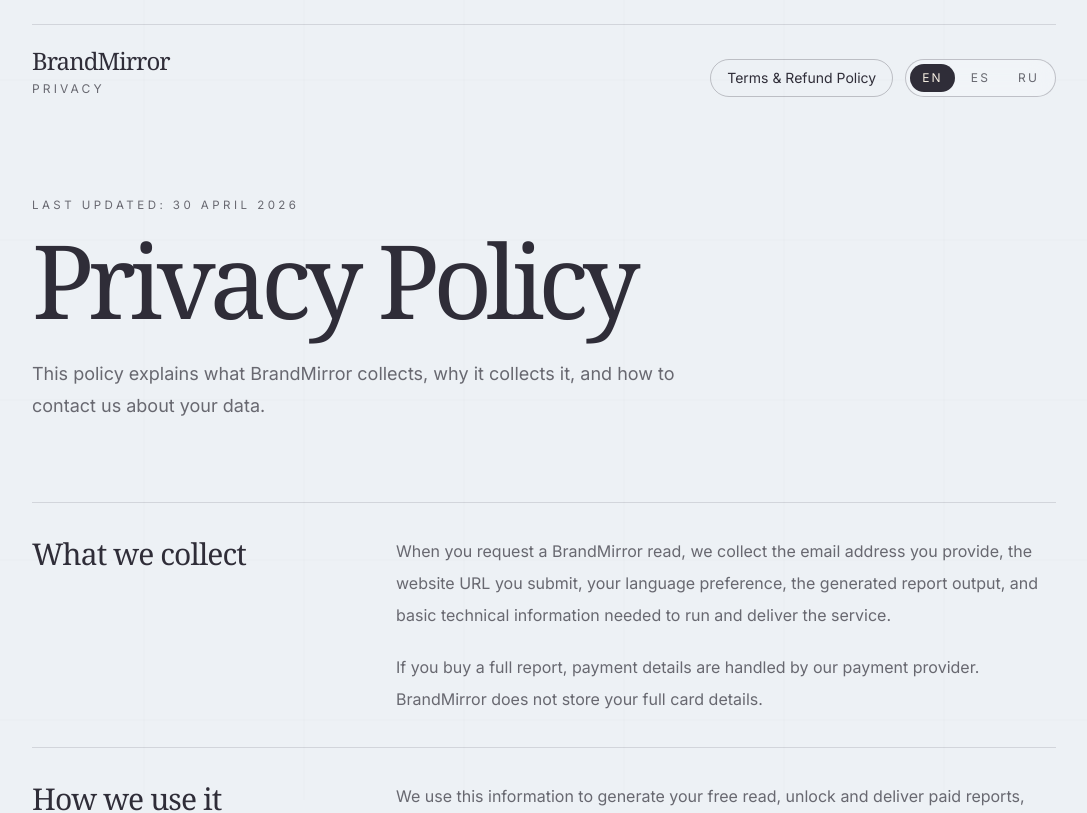
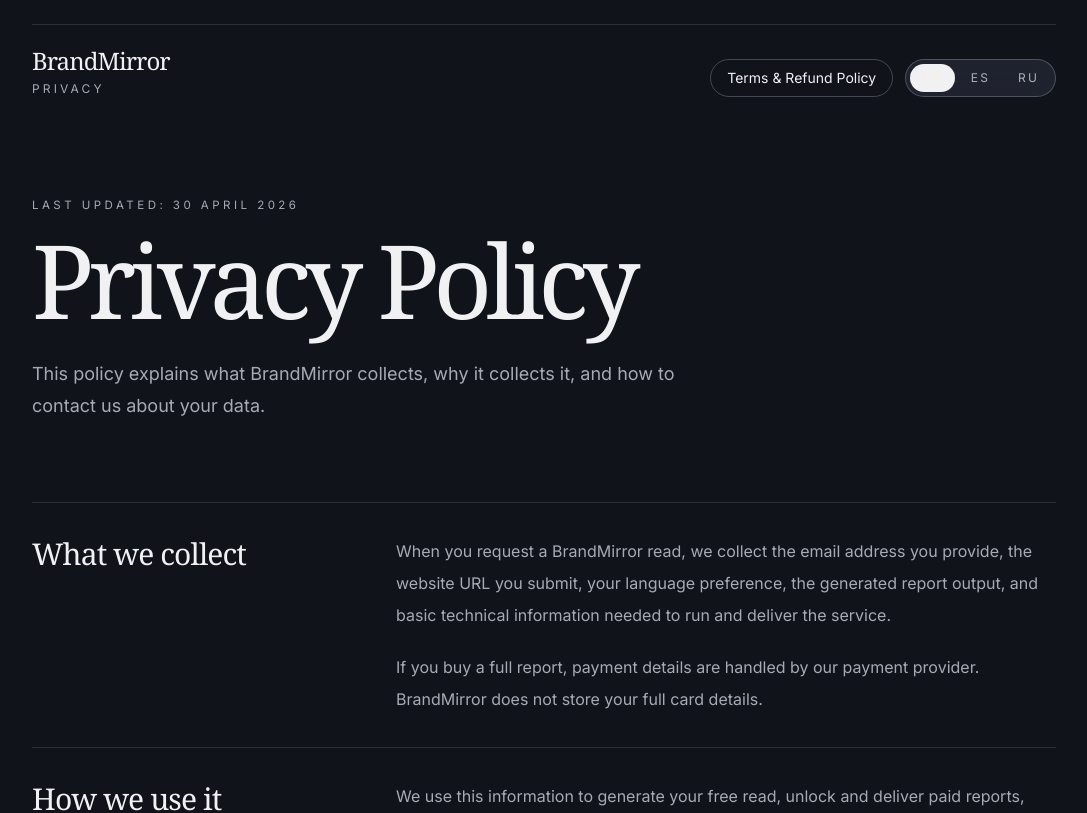
Before and after one commit to marinadabrytskaya/brand-mirror, a Next.js app: page /privacy in a window 1280 px wide. Shown: the top 813 px of the page, without its empty margins (96-1183 px from the left). Built offline with nearby package versions, Linux system fonts and the light colour scheme; no server answers.

Commit message:
Match legal pages theme

```diff
--- a/src/app/privacy/page.tsx
+++ b/src/app/privacy/page.tsx
@@ -23,7 +23,7 @@
   const copy = legalPageCopy[locale].privacy;
 
   return (
-    <main className="page-shell min-h-screen bg-[color:var(--background)] px-6 py-6 sm:px-8 lg:px-12">
+    <main className="page-shell homepage-shell min-h-screen bg-[color:var(--background)] px-6 py-6 sm:px-8 lg:px-12">
       <div className="mx-auto max-w-5xl">
         <header className="editorial-rule flex flex-col gap-5 py-5 sm:flex-row sm:items-end sm:justify-between">
           <div>
--- a/src/app/terms/page.tsx
+++ b/src/app/terms/page.tsx
@@ -23,7 +23,7 @@
   const copy = legalPageCopy[locale].terms;
 
   return (
-    <main className="page-shell min-h-screen bg-[color:var(--background)] px-6 py-6 sm:px-8 lg:px-12">
+    <main className="page-shell homepage-shell min-h-screen bg-[color:var(--background)] px-6 py-6 sm:px-8 lg:px-12">
       <div className="mx-auto max-w-5xl">
         <header className="editorial-rule flex flex-col gap-5 py-5 sm:flex-row sm:items-end sm:justify-between">
           <div>
```
